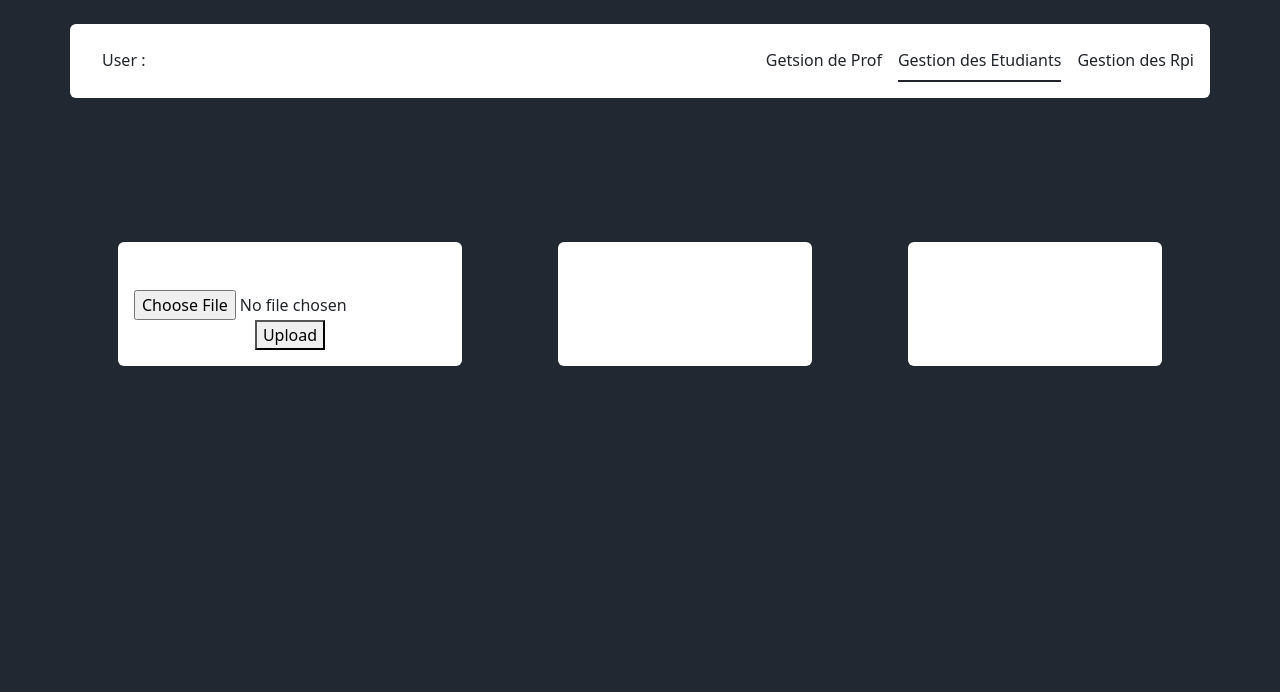
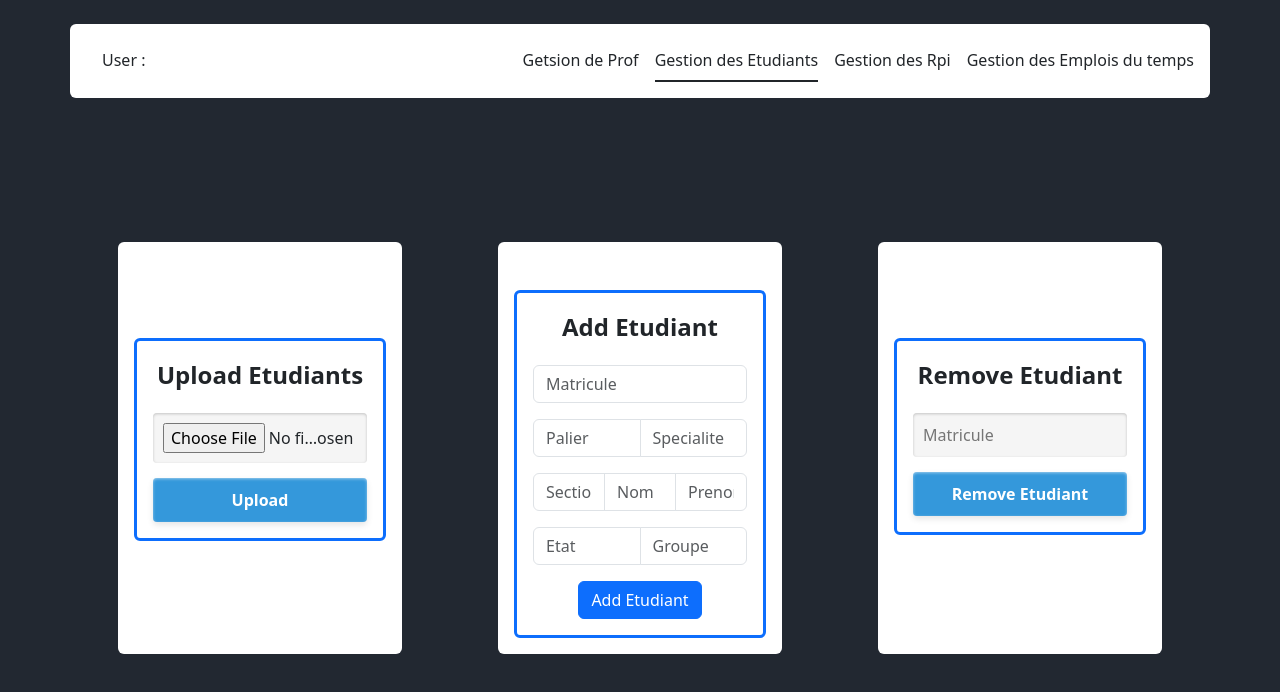
Before and after one commit to AbdeljalilAbed/Application-web-pour-un-Systeme-de-presence-base-sur-la-reconnaissance-facial, a React (Create React App) app in the folder Client2/: page /Admin in a window 1280 px wide. Both pictures are taken after a click on the link "Gestion des Etudiants". Shown: the top 692 px of the page. Built offline with nearby package versions, Linux system fonts and the light colour scheme.

Commit message:
Gestion Etds

```diff
--- /dev/null
+++ b/Client2/src/components/AddEtd.js
@@ -0,0 +1,129 @@
+import React, { useState } from "react";
+import axios from "axios";
+import { backendURL } from "../config";
+import "./Register.css";
+
+const AddEtd = () => {
+  const [MatriculeEtd, setMatriculeEtd] = useState("");
+  const [palier, setPalier] = useState("");
+  const [specialite, setSpecialite] = useState("");
+  const [section, setSection] = useState("");
+  const [etat, setEtat] = useState("");
+  const [groupe, setGroupe] = useState("");
+  const [nom, setNom] = useState("");
+  const [prenom, setPrenom] = useState("");
+  const [successMessage, setSuccessMessage] = useState("");
+  const [errorMessage, setErrorMessage] = useState("");
+
+  const handleAddEtd = async (e) => {
+    e.preventDefault();
+    try {
+      const response = await axios.post(backendURL + "/addEtd", {
+        palier,
+        specialite,
+        section,
+        MatriculeEtd,
+        nom,
+        prenom,
+        etat,
+        groupe,
+      });
+      console.log(response.data);
+      setSuccessMessage("Etudiant added successfully.");
+      setErrorMessage("");
+    } catch (error) {
+      console.error("Error adding etudiant:", error);
+      setErrorMessage("Error adding etudiant. Please try again.");
+      setSuccessMessage("");
+    }
+  };
+
+  return (
+    <div className="border border-primary border-3 rounded p-3">
+      {successMessage && <p style={{ color: "green" }}>{successMessage}</p>}
+      {errorMessage && <p style={{ color: "red" }}>{errorMessage}</p>}
+
+      <div className="login-header">Add Etudiant</div>
+      <form onSubmit={handleAddEtd}>
+        <div className="input-group mb-3">
+          <input
+            value={MatriculeEtd}
+            onChange={(e) => setMatriculeEtd(e.target.value)}
+            placeholder="Matricule"
+            type="text"
+            className="form-control"
+            id="MatriculeEtd"
+          />
+        </div>
+        <div className="input-group mb-3">
+          <input
+            value={palier}
+            onChange={(e) => setPalier(e.target.value)}
+            placeholder="Palier"
+            type="text"
+            className="form-control"
+            id="Palier"
+          />
+          <input
+            value={specialite}
+            onChange={(e) => setSpecialite(e.target.value)}
+            placeholder="Specialite"
+            type="text"
+            className="form-control"
+            id="Specialite"
+          />
+        </div>
+        <div className="input-group mb-3">
+          <input
+            value={section}
+            onChange={(e) => setSection(e.target.value)}
+            placeholder="Section"
+            type="text"
+            className="form-control"
+            id="Section"
+          />
+          <input
+            value={nom}
+            onChange={(e) => setNom(e.target.value)}
+            placeholder="Nom"
+            type="text"
+            className="form-control"
+            id="NOm"
+          />
+          <input
+            value={prenom}
+            onChange={(e) => setPrenom(e.target.value)}
+            placeholder="Prenom"
+            type="text"
+            required
+            className="form-control"
+            id="prenom"
+          />
+        </div>
+        <div className="input-group mb-3">
+          <input
+            value={etat}
+            onChange={(e) => setEtat(e.target.value)}
+            placeholder="Etat"
+            type="text"
+            className="form-control"
+            id="Etat"
+          />
+          <input
+            value={groupe}
+            onChange={(e) => setGroupe(e.target.value)}
+            placeholder="Groupe"
+            type="text"
+            className="form-control"
+            id="groupe"
+          />
+        </div>
+        <button className="btn btn-primary" type="submit">
+          Add Etudiant
+        </button>
+      </form>
+    </div>
+  );
+};
+
+export default AddEtd;
--- /dev/null
+++ b/Client2/src/components/RemoveEtd.js
@@ -0,0 +1,51 @@
+import React, { useState } from "react";
+import axios from "axios";
+import { backendURL } from "../config";
+import "./Register.css";
+
+const RemoveEtd = () => {
+  const [MatriculeEtd, setMatriculeEtd] = useState("");
+  const [successMessage, setSuccessMessage] = useState("");
+  const [errorMessage, setErrorMessage] = useState("");
+
+  const handleRemoveEtd = async (e) => {
+    e.preventDefault();
+    try {
+      // Send a DELETE request to your backend endpoint to remove the professor
+      const response = await axios.delete(
+        `${backendURL}/removeEtd/${MatriculeEtd}`
+      );
+      console.log(response.data); // Log response from the server
+      setSuccessMessage("Etudiant removed successfully.");
+      setErrorMessage("");
+    } catch (error) {
+      console.error("Error removing etudiant:", error);
+      setErrorMessage("Error removing etudiant. Please try again.");
+      setSuccessMessage("");
+    }
+  };
+
+  return (
+    <div className="border border-primary border-3 rounded p-3 mt-5">
+      {successMessage && <p style={{ color: "green" }}>{successMessage}</p>}
+      {errorMessage && <p style={{ color: "red" }}>{errorMessage}</p>}
+
+      <div className="login-header">Remove Etudiant</div>
+      <form onSubmit={handleRemoveEtd}>
+        <input
+          value={MatriculeEtd}
+          onChange={(e) => setMatriculeEtd(e.target.value)}
+          placeholder="Matricule"
+          type="text"
+          className="login-input"
+          id="MatriculeEtd"
+        />
+        <button className="login-button" type="submit">
+          Remove Etudiant
+        </button>
+      </form>
+    </div>
+  );
+};
+
+export default RemoveEtd;
--- a/Client2/src/components/UploadForm.js
+++ b/Client2/src/components/UploadForm.js
@@ -2,7 +2,7 @@ import React, { useState } from "react";
 import axios from "axios";
 import { backendURL } from "../config";
 
-const UploadForm = () => {
+function UploadForm() {
   const [file, setFile] = useState(null);
 
   const handleFileChange = (e) => {
@@ -27,11 +27,22 @@ const UploadForm = () => {
   };
 
   return (
-    <div>
-      <input className="text-center" type="file" onChange={handleFileChange} />
-      <button onClick={handleUpload}>Upload</button>
+    <div className="border border-primary border-3 rounded p-3 mt-5">
+      <div className="login-header">Upload Etudiants</div>
+      <form>
+        <input
+          placeholder="Matricule"
+          className="login-input"
+          id="file"
+          type="file"
+          onChange={handleFileChange}
+        />
+        <button className="login-button" type="submit" onClick={handleUpload}>
+          Upload
+        </button>
+      </form>
     </div>
   );
-};
+}
 
 export default UploadForm;
--- a/Client2/src/pages/Admin.js
+++ b/Client2/src/pages/Admin.js
@@ -1,11 +1,13 @@
 /* eslint-disable no-unused-vars */
 /* eslint-disable jsx-a11y/anchor-is-valid */
 import React, { useState, useEffect } from "react";
-import UploadForm from "../components/UploadForm";
 import Register from "../components/Register";
 import AddProf from "../components/AddProf";
+import RemoveProf from "../components/RemoveProf";
+import UploadForm from "../components/UploadForm";
+import AddEtd from "../components/AddEtd";
+import RemoveEtd from "../components/RemoveEtd";
 import Logout from "../components/Logout";
-import RemoveProf from "../components/RemoveProf";
 import { jwtDecode } from "jwt-decode";
 import "./Admin.css";
 
@@ -40,8 +42,8 @@ function Admin() {
 
   const handleGestionEtudiantClick = () => {
     setColumn1Component(<UploadForm />);
-    setColumn2Component(null);
-    setColumn3Component(null);
+    setColumn2Component(<AddEtd />);
+    setColumn3Component(<RemoveEtd />);
   };
 
   const handleGestionProfsClick = () => {
@@ -56,7 +58,7 @@ function Admin() {
 
       <div className="container p-3 bg-body rounded ">
         <div className="row">
-          <div className="col">
+          <div className="col-4">
             <ul className="nav">
               <li className="nav-item">
                 {" "}
@@ -73,7 +75,7 @@ function Admin() {
               </li> */}
             </ul>
           </div>
-          <div className="col">
+          <div className="col-8">
             <ul className="nav justify-content-end nav-underline">
               <li className="nav-item">
                 <a
@@ -99,6 +101,11 @@ function Admin() {
                   Gestion des Rpi
                 </a>
               </li>
+              <li className="nav-item">
+                <a className="nav-link text-dark" aria-current="page" href="#">
+                  Gestion des Emplois du temps
+                </a>
+              </li>
             </ul>
           </div>
         </div>
```
Also changed, not shown: 2 other files (tests, documents, lock files or other folders).
